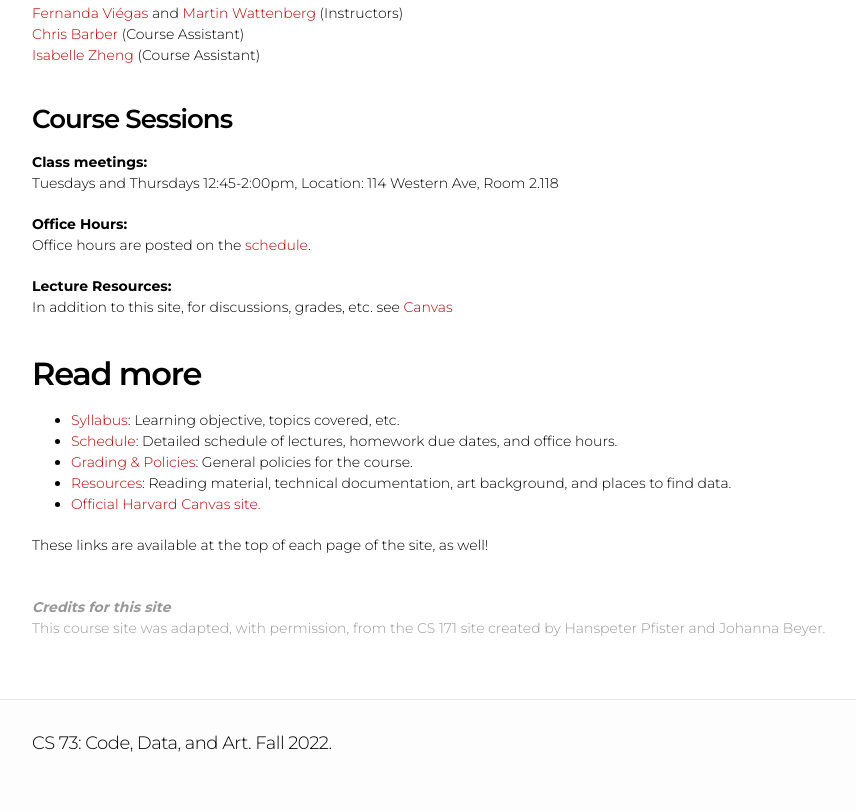
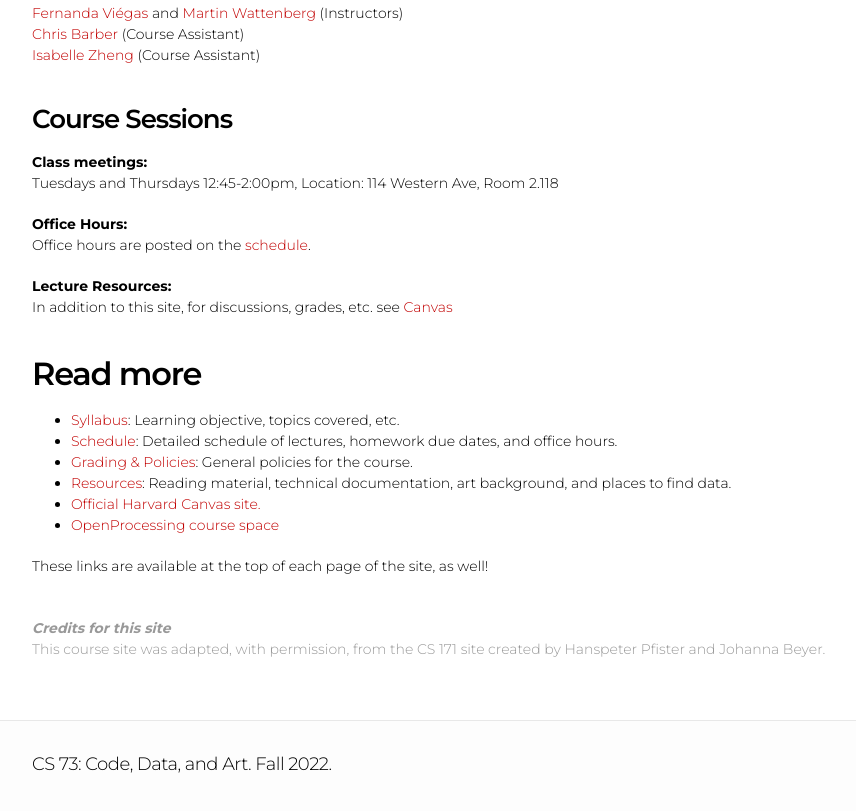
Before and after one commit to wattenberg/cs73, a plain HTML site: page index.html in a window 1280 px wide. Shown: the part 1045-1856 px from the top of the page, without its empty margins (208-1064 px from the left). Drawn offline with Linux system fonts and the light colour scheme.

Commit message:
Add OpenProcessing course site

```diff
--- a/index.html
+++ b/index.html
@@ -114,6 +114,7 @@ In addition to this site, for discussions, grades, etc. see
 <li><a href="policy.html">Grading & Policies</a>: General policies for the course.</li>
 <li><a href="resources.html">Resources</a>: Reading material, technical documentation, art background, and places to  find data.</li>
 <li><a href="https://canvas.harvard.edu/courses/106161">Official Harvard Canvas site.</a></li>
+<li><a href="https://openprocessing.org/sketch/814124/">OpenProcessing course space</a></li>
 
 </ul>
 
```
